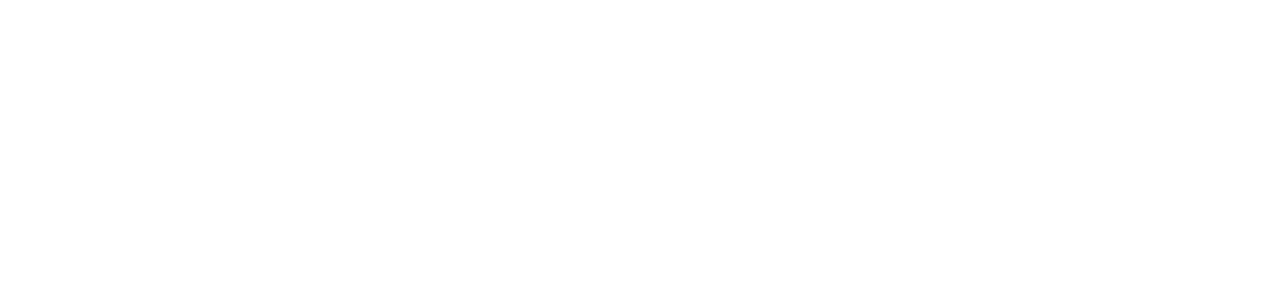
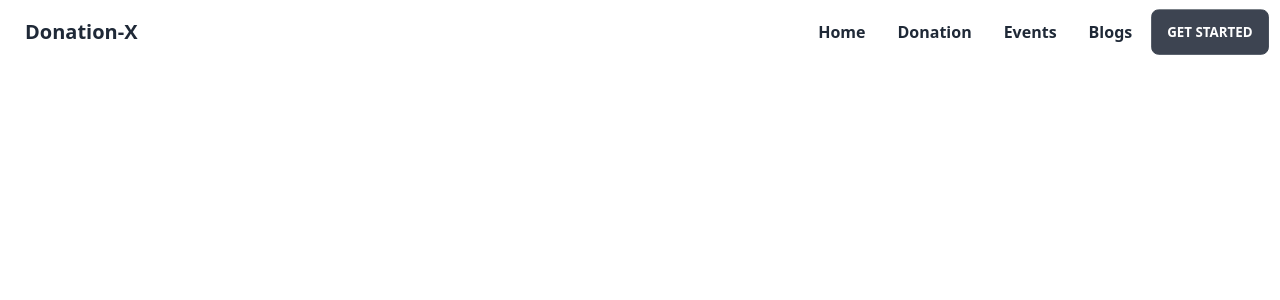
Before and after one commit to sajid1545/Donation---X, a React (Vite) app: page / in a window 1280 px wide. Shown: the top 300 px of the page. Built offline with nearby package versions, Linux system fonts and the light colour scheme.

Commit message:
navbar added

```diff
--- a/index.html
+++ b/index.html
@@ -1,5 +1,5 @@
 <!DOCTYPE html>
-<html lang="en">
+<html lang="en" data-theme="light">
 	<head>
 		<meta charset="UTF-8" />
 		<link rel="icon" type="image/svg+xml" href="/vite.svg" />
--- a/src/App.jsx
+++ b/src/App.jsx
@@ -1,12 +1,12 @@
-
+import { RouterProvider } from 'react-router-dom';
+import { router } from './Routes/Routes/Routes';
 
 function App() {
-
-  return (
-    <div className="">
-
-    </div>
-  )
+	return (
+		<div className="">
+			<RouterProvider router={router} />
+		</div>
+	);
 }
 
-export default App
+export default App;
--- /dev/null
+++ b/src/Layout/Main.jsx
@@ -0,0 +1,14 @@
+import React from 'react';
+import { Outlet } from 'react-router-dom';
+import Header from '../Pages/Shared/Header/Header';
+
+const Main = () => {
+	return (
+		<div>
+			<Header />
+			<Outlet />
+		</div>
+	);
+};
+
+export default Main;
--- /dev/null
+++ b/src/Pages/Shared/Header/Header.jsx
@@ -0,0 +1,59 @@
+import React from 'react';
+import { Link } from 'react-router-dom';
+
+const Header = () => {
+	const menuItems = (
+		<>
+			<li className="font-semibold">
+				<Link to="/">Home</Link>
+			</li>
+			<li className="font-semibold">
+				<Link to="/">Donation</Link>
+			</li>
+			<li className="font-semibold">
+				<Link to="/">Events</Link>
+			</li>
+			<li className="font-semibold">
+				<Link to="/">Blogs</Link>
+			</li>
+		</>
+	);
+
+	return (
+		<div>
+			<div className="navbar bg-base-100">
+				<div className="navbar-start">
+					<div className="dropdown">
+						<label tabIndex={0} className="btn btn-ghost lg:hidden">
+							<svg
+								xmlns="http://www.w3.org/2000/svg"
+								className="h-5 w-5"
+								fill="none"
+								viewBox="0 0 24 24"
+								stroke="currentColor">
+								<path
+									strokeLinecap="round"
+									strokeLinejoin="round"
+									strokeWidth="2"
+									d="M4 6h16M4 12h8m-8 6h16"
+								/>
+							</svg>
+						</label>
+						<ul
+							tabIndex={0}
+							className="menu menu-compact dropdown-content mt-3 p-2 shadow bg-base-100 rounded-box w-52">
+							{menuItems}
+						</ul>
+					</div>
+					<a className="btn btn-ghost normal-case text-xl">Donation-X</a>
+				</div>
+				<div className="navbar-end hidden lg:flex">
+					<ul className="menu menu-horizontal p-0">{menuItems}</ul>
+					<a className="btn">Get started</a>
+				</div>
+			</div>
+		</div>
+	);
+};
+
+export default Header;
--- /dev/null
+++ b/src/Routes/PrivateRoutes/PrivateRoutes.jsx
@@ -0,0 +1,11 @@
+import React from 'react';
+
+const PrivateRoutes = () => {
+    return (
+        <div>
+
+        </div>
+    );
+};
+
+export default PrivateRoutes;
--- /dev/null
+++ b/src/Routes/Routes/Routes.jsx
@@ -0,0 +1,10 @@
+import { createBrowserRouter } from 'react-router-dom';
+import Main from '../../Layout/Main';
+
+export const router = createBrowserRouter([
+	{
+		path: '/',
+		element: <Main />,
+		children: [],
+	},
+]);
```
Lines whose indentation alone changed are shown as unchanged.
